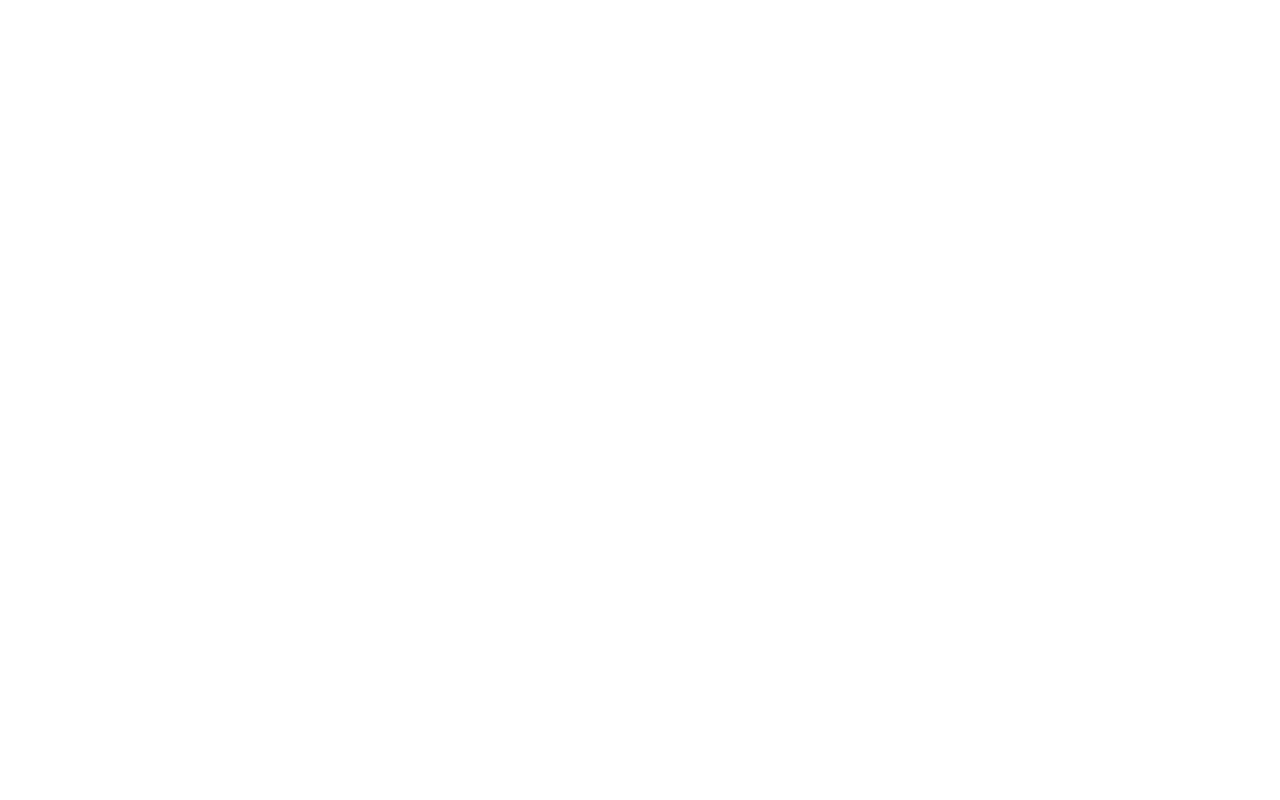
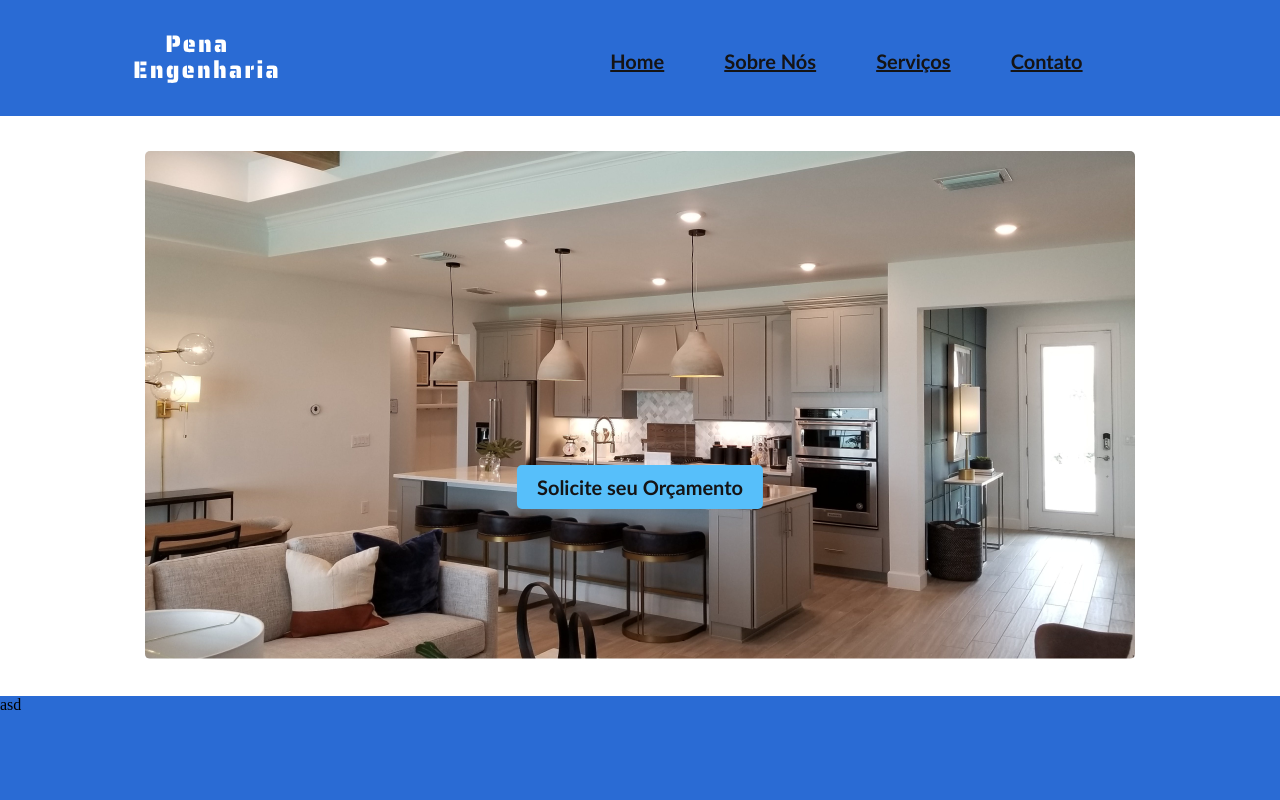
Before and after one commit to gfmpenna/Projeto_ENG_Civil, a plain HTML site: page Source/index.html in a window 1280 px wide. Shown: the top 800 px of the page. Drawn offline with Linux system fonts and the light colour scheme.

Commit message:
Topo / S Principal

```diff
--- a/Assets/css/style.css
+++ b/Assets/css/style.css
@@ -0,0 +1,104 @@
+body{
+  margin: 0px;
+  padding: 0px;
+  width: 100%;
+  height: 3767px;
+
+}
+
+
+h1,h2,h3,h4{
+  margin: 0px;
+  padding: 0px;
+}
+
+li{
+  list-style: none;
+}
+
+a{
+  text-decoration: none;
+}
+
+
+.main{
+width: 100%;
+height: 100vh;
+}
+
+.header{
+  width: 100%;
+  height: 116px;
+  background-color: #2A6BD4;
+}
+
+.navegation{
+  display: flex;
+  width: 100%;
+  justify-content: space-around;
+  align-items: center;
+}
+
+.ul-content{
+  display: flex;
+  padding: 33px;
+}
+
+.ul-content li a{
+  padding: 0px 30px;
+  color: #151415;
+  font-family: 'Gill Sans', 'Gill Sans MT', Calibri, 'Trebuchet MS', sans-serif;
+  font-size: 20px;
+  font-style: normal;
+  font-weight: 600;
+  line-height: normal;
+  text-decoration-line: underline;
+}
+
+.section-frist{
+  width: 100%;
+  height: 580px;
+  background-color: #ffffff;
+  margin: 0px;
+  position: relative;
+}
+
+
+
+.imagem-frist{
+  display: flex;
+  justify-content: center;
+  padding: 35px;
+}
+
+.imagem-model {
+  position: relative;
+  text-align: center;
+}
+
+.imagem-model img {
+  display: block;
+  border-radius: 5px;
+}
+
+.imagem-model a {
+  position: absolute;
+  bottom: 150px;
+  left: 50%;
+  transform: translateX(-50%);
+  background-color: #57BFFA;
+  padding: 10px 20px;
+  color: #151415;
+  text-decoration: none;
+  border-radius: 5px;
+  font-family: 'Gill Sans', 'Gill Sans MT', Calibri, 'Trebuchet MS', sans-serif;
+  font-size: 20px;
+  font-style: normal;
+  font-weight: 600;
+}
+
+.teste{
+  margin-top: auto;
+  height: 60vh;
+  background-color: #2A6BD4;
+}
--- a/Source/index.html
+++ b/Source/index.html
@@ -1,11 +1,45 @@
 <!DOCTYPE html>
 <html lang="pt-br">
+
 <head>
   <meta charset="UTF-8">
   <meta name="viewport" content="width=device-width, initial-scale=1.0">
+  <link rel="stylesheet" href="../Assets/css/style.css">
   <title>Pena Engenharia</title>
 </head>
+
 <body>
 
+    <header class="header">
+      <nav class="navegation">
+        <div>
+          <a href=""><img  src="../Assets/icons/Pena Engenharia.svg" alt=""></a>
+        </div>
+        <div>
+          <ul class="ul-content">
+            <li><a href="#">Home</a></li>
+            <li><a href="#">Sobre Nós</a></li>
+            <li><a href="#">Serviços</a></li>
+            <li><a href="#">Contato</a></li>
+          </ul>
+        </div>
+      </nav>
+    </header>
+    <main class="main">
+    <section class="section-frist">
+      <article class="imagem-frist">
+        <div class="imagem-model">
+          <img src="../Assets/img/pexels-christopher-moon-5179531 1.png" alt="">
+          <a href="#">Solicite seu Orçamento</a>
+        </div>
+      </article>
+    </section>
+    <section class="teste">
+      <div>asd
+
+      </div>
+    </section>
+  </main>
 </body>
+
 </html>
```
Also changed, not shown: Assets/icons/Pena Engenharia.svg (added).
